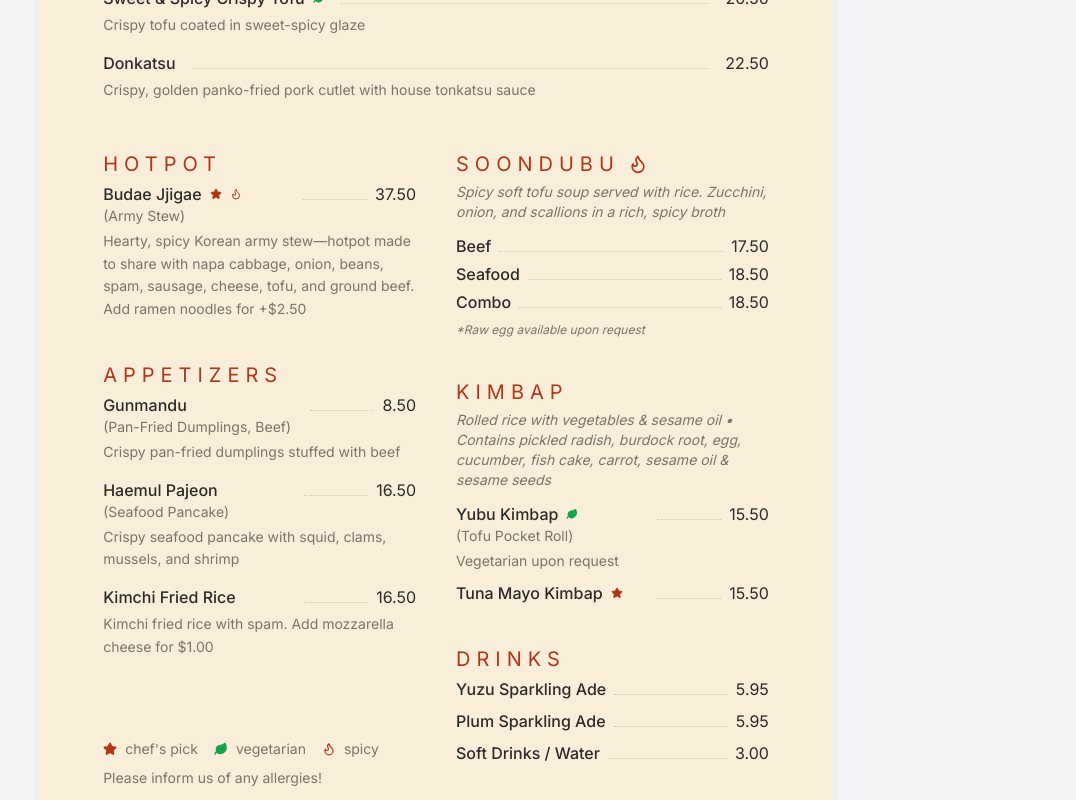
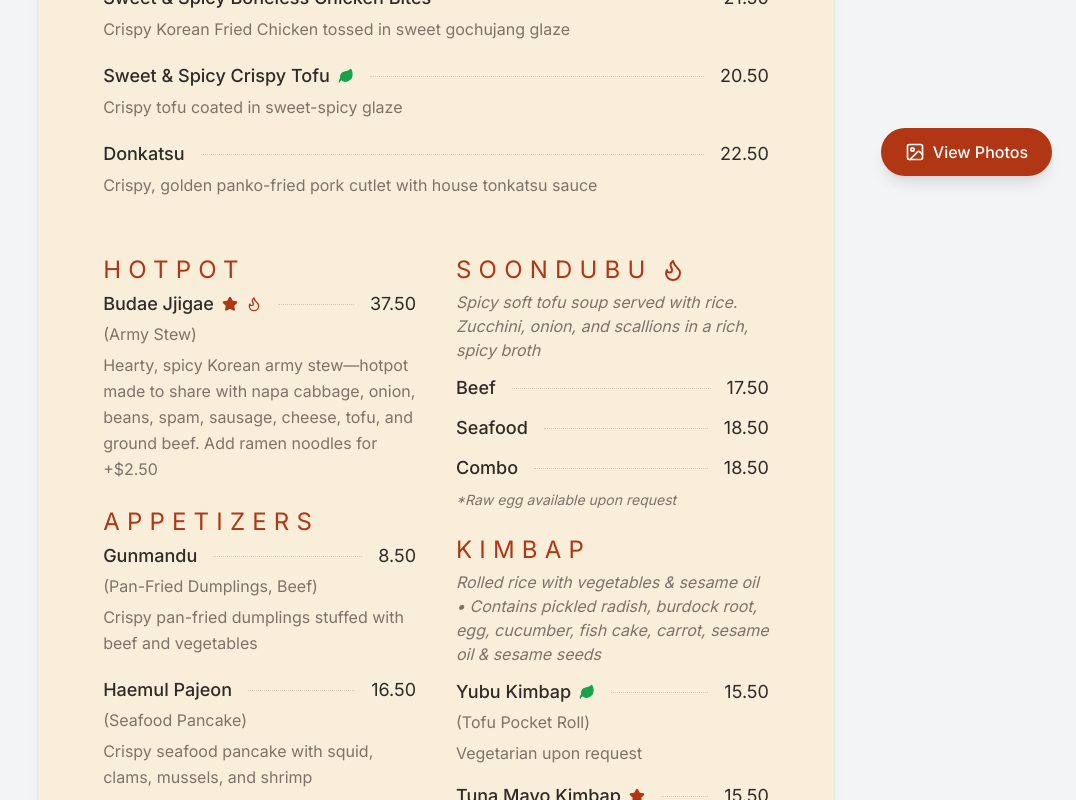
Before and after one commit to tnyprk/eat-olchi, a React (Vite) app: page /menu in a window 1280 px wide. Shown: the part 600-1400 px from the top of the page, without its empty margins (204-1280 px from the left). Built offline with nearby package versions, Linux system fonts and the light colour scheme.

Commit message:
rework menu and add pills

```diff
--- a/index.html
+++ b/index.html
@@ -13,7 +13,7 @@
   <link rel="preconnect" href="https://fonts.googleapis.com">
   <link rel="preconnect" href="https://fonts.gstatic.com" crossorigin>
   <link
-    href="https://fonts.googleapis.com/css2?family=Inter:wght@300;400;500;600;700&family=Playfair+Display:wght@400;500;600;700&display=swap"
+    href="https://fonts.googleapis.com/css2?family=Inter:wght@300;400;500;600;700&family=Playfair+Display:wght@400;500;600;700&family=Outfit:wght@300;400;500&display=swap"
     rel="stylesheet">
   <title>Olchi Korean Cuisine</title>
 </head>
--- a/src/data/menuData.js
+++ b/src/data/menuData.js
@@ -46,7 +46,7 @@ export const menuData = {
       name: "Gunmandu",
       subtitle: "Pan-Fried Dumplings, Beef",
       price: "8.50",
-      description: "Crispy pan-fried dumplings stuffed with beef"
+      description: "Crispy pan-fried dumplings stuffed with beef and vegetables"
     },
     {
       name: "Haemul Pajeon",
--- a/src/pages/Menu1.jsx
+++ b/src/pages/Menu1.jsx
@@ -1,13 +1,24 @@
+import { Link } from "react-router-dom";
 import { MenuFooter } from "../components/MenuFooter";
-import { Star, Leaf, Flame } from "lucide-react";
+import { Star, Leaf, Flame, Image } from "lucide-react";
 import { menuData } from "../data/menuData";
 
 export default function Menu1() {
   return (
-    <div className="min-h-screen bg-gray-100 md:py-12 font-body">
+    <div className="min-h-screen bg-gray-100 md:py-12 font-body relative">
+      {/* Floating Action Button for All Screens */}
+      <Link
+        to="/gallery"
+        className="fixed bottom-6 right-6 z-50 bg-olchi-red text-white px-6 py-3 rounded-full shadow-lg hover:bg-red-700 transition-colors flex items-center gap-2"
+        aria-label="View Food Photos"
+      >
+        <Image className="w-5 h-5" />
+        <span className="font-medium">View Photos</span>
+      </Link>
+
       <div className="w-full md:w-[210mm] min-h-screen md:min-h-[297mm] mx-auto bg-olchi-bg px-6 md:px-16 pt-6 md:pt-8 pb-10 md:pb-16 flex flex-col md:shadow-lg">
         {/* Minimal Header - Logo Centered */}
-        <div className="flex items-start justify-center mb-6 md:mb-2">
+        <div className="flex flex-col items-center justify-center mb-6 md:mb-2 gap-4">
           <img
             src="/olchi_cropped_0.jpg"
             alt="Olchi"
@@ -16,35 +27,35 @@ export default function Menu1() {
         </div>
 
         {/* Single Column - Meal Boxes */}
-        <section className="mb-8 md:mb-12">
-          <h2 className="text-olchi-red text-base md:text-xl tracking-[0.3em] mb-1">
+        <section className="mb-10 md:mb-14">
+          <h2 className="text-olchi-red text-lg md:text-2xl tracking-[0.3em] mb-1">
             MEAL BOXES
           </h2>
-          <p className="font-body text-olchi-muted text-sm md:text-base italic mb-5 md:mb-7 leading-relaxed">
+          <p className="font-body text-olchi-muted text-base md:text-lg italic mb-5 md:mb-7 leading-relaxed">
             {menuData.mealBoxesNote}
           </p>
-          <div className="space-y-3.5">
+          <div className="space-y-5">
             {menuData.mealBoxes.map((item, index) => (
               <div key={index}>
-                <div className="flex items-baseline justify-between">
+                <div className="flex items-center justify-between">
                   <div className="flex items-center gap-2">
-                    <h3 className="font-body text-olchi-text text-base font-medium">
+                    <h3 className="font-body text-olchi-text text-lg font-medium">
                       {item.name}
                     </h3>
                     {item.isRecommended && (
-                      <Star className="w-3 h-3 text-olchi-red fill-olchi-red" />
+                      <Star className="w-4 h-4 text-olchi-red fill-olchi-red" />
                     )}
                     {item.isVegetarian && (
-                      <Leaf className="w-3 h-3 text-green-600 fill-green-600" />
+                      <Leaf className="w-4 h-4 text-green-600 fill-green-600" />
                     )}
                     {item.isSpicy && (
-                      <Flame className="w-3 h-3 text-olchi-red" />
+                      <Flame className="w-4 h-4 text-olchi-red" />
                     )}
                   </div>
-                  <span className="flex-1 border-b border-dotted border-olchi-rule mx-4 mb-1" />
-                  <span className="font-body text-olchi-text text-base">{item.price}</span>
+                  <span className="flex-1 border-b border-dotted border-olchi-rule mx-4" />
+                  <span className="font-body text-olchi-text text-lg">{item.price}</span>
                 </div>
-                <p className="font-body text-olchi-muted text-sm mt-1 leading-relaxed">
+                <p className="font-body text-olchi-muted text-base mt-1 leading-relaxed">
                   {item.description}
                 </p>
               </div>
@@ -53,41 +64,47 @@ export default function Menu1() {
         </section>
 
         {/* Two Column Layout */}
-        <div className="grid grid-cols-1 md:grid-cols-2 gap-6 md:gap-10 flex-1">
+        <div className="flex flex-col md:grid md:grid-cols-2 gap-6 md:gap-10 flex-1">
           {/* Left Column */}
-          <div className="flex flex-col space-y-6 md:space-y-10">
+          <div className="contents md:flex md:flex-col md:space-y-6 md:space-y-10">
             {/* Specialty */}
-            <section>
-              <h2 className="text-olchi-red text-base md:text-xl tracking-[0.3em] mb-1">
+            <section className="order-1 md:order-none mb-6 md:mb-0">
+              <h2 className="text-olchi-red text-lg md:text-2xl tracking-[0.3em] mb-1">
                 HOTPOT
               </h2>
               <div>
-                <div className="flex items-baseline justify-between">
-                  <div className="flex-1">
+                <div className="flex flex-col">
+                  <div className="flex items-center justify-between">
                     <div className="flex items-center gap-2">
-                      <h3 className="font-body text-olchi-text text-base font-medium">
+                      <h3 className="font-body text-olchi-text text-lg font-medium">
                         {menuData.specialty.name}
                       </h3>
                       {menuData.specialty.isBest && (
-                        <Star className="w-3 h-3 text-olchi-red fill-olchi-red" />
+                        <Star className="w-4 h-4 text-olchi-red fill-olchi-red" />
                       )}
                       {menuData.specialty.isSpicy && (
-                        <Flame className="w-3 h-3 text-olchi-red" />
+                        <Flame className="w-4 h-4 text-olchi-red" />
                       )}
                     </div>
-                    {menuData.specialty.subtitle && (
-                      <p className="font-body text-olchi-muted text-sm">
+                    <span className="flex-1 border-b border-dotted border-olchi-rule mx-4" />
+                    <span className="font-body text-olchi-text text-lg">
+                      {menuData.specialty.price}
+                    </span>
+                  </div>
+                  {menuData.specialty.subtitle && (
+                    <div className="flex items-baseline justify-between mt-0.5">
+                      <p className="font-body text-olchi-muted text-base flex-1 whitespace-nowrap">
                         ({menuData.specialty.subtitle})
                       </p>
-                    )}
-                  </div>
-                  <span className="flex-shrink-0 border-b border-dotted border-olchi-rule w-16 mx-2 mb-1" />
-                  <span className="font-body text-olchi-text text-base">
-                    {menuData.specialty.price}
-                  </span>
+                      <span className="flex-1 mx-4" />
+                      <span className="font-body text-olchi-text text-lg flex-shrink-0 opacity-0">
+                        {menuData.specialty.price}
+                      </span>
+                    </div>
+                  )}
                 </div>
                 {menuData.specialty.description && (
-                  <p className="font-body text-olchi-muted text-sm mt-1 leading-relaxed">
+                  <p className="font-body text-olchi-muted text-base mt-1 leading-relaxed">
                     {menuData.specialty.description}
                   </p>
                 )}
@@ -95,36 +112,42 @@ export default function Menu1() {
             </section>
 
             {/* Appetizers */}
-            <section>
-              <h2 className="text-olchi-red text-base md:text-xl tracking-[0.3em] mb-1">
+            <section className="order-2 md:order-none mb-6 md:mb-0">
+              <h2 className="text-olchi-red text-lg md:text-2xl tracking-[0.3em] mb-1">
                 APPETIZERS
               </h2>
-              <div className="space-y-3.5">
+              <div className="space-y-5">
                 {menuData.appetizers.map((item, index) => (
                   <div key={index}>
-                    <div className="flex items-baseline justify-between">
-                      <div className="flex-1">
+                    <div className="flex flex-col">
+                      <div className="flex items-center justify-between">
                         <div className="flex items-center gap-2">
-                          <h3 className="font-body text-olchi-text text-base font-medium">
+                          <h3 className="font-body text-olchi-text text-lg font-medium">
                             {item.name}
                           </h3>
                           {item.isVegetarian && (
-                            <Leaf className="w-3 h-3 text-green-600 fill-green-600" />
+                            <Leaf className="w-4 h-4 text-green-600 fill-green-600" />
                           )}
                         </div>
-                        {item.subtitle && (
-                          <p className="font-body text-olchi-muted text-sm">
+                        <span className="flex-1 border-b border-dotted border-olchi-rule mx-4" />
+                        <span className="font-body text-olchi-text text-lg">
+                          {item.price}
+                        </span>
+                      </div>
+                      {item.subtitle && (
+                        <div className="flex items-baseline justify-between mt-0.5">
+                          <p className="font-body text-olchi-muted text-base flex-1 whitespace-nowrap">
                             ({item.subtitle})
                           </p>
-                        )}
-                      </div>
-                      <span className="flex-shrink-0 border-b border-dotted border-olchi-rule w-16 mx-2 mb-1" />
-                      <span className="font-body text-olchi-text text-base">
-                        {item.price}
-                      </span>
+                          <span className="flex-1 mx-4" />
+                          <span className="font-body text-olchi-text text-lg flex-shrink-0 opacity-0">
+                            {item.price}
+                          </span>
+                        </div>
+                      )}
                     </div>
                     {item.description && (
-                      <p className="font-body text-olchi-muted text-sm mt-1 leading-relaxed">
+                      <p className="font-body text-olchi-muted text-base mt-1 leading-relaxed">
                         {item.description}
                       </p>
                     )}
@@ -134,100 +157,106 @@ export default function Menu1() {
             </section>
 
             {/* Spacer to push legend to bottom */}
-            <div className="flex-1" />
+            <div className="hidden md:block flex-1" />
 
             {/* Legend and Allergy Warning */}
-            <div className="space-y-2">
+            <div className="space-y-2 order-6 md:order-none mb-6 md:mb-0">
               {/* Legend */}
-              <div className="flex items-center justify-start gap-4 font-body text-olchi-muted text-sm">
-                <div className="flex items-center gap-2">
-                  <Star className="w-3.5 h-3.5 text-olchi-red fill-olchi-red" />
+              <div className="flex items-center justify-start gap-3 font-body text-olchi-muted text-base">
+                <div className="flex items-center gap-1.5 whitespace-nowrap">
+                  <Star className="w-5 h-5 text-olchi-red fill-olchi-red" />
                   <span>chef's pick</span>
                 </div>
-                <div className="flex items-center gap-2">
-                  <Leaf className="w-3.5 h-3.5 text-green-600 fill-green-600" />
+                <div className="flex items-center gap-1.5 whitespace-nowrap">
+                  <Leaf className="w-5 h-5 text-green-600 fill-green-600" />
                   <span>vegetarian</span>
                 </div>
-                <div className="flex items-center gap-2">
-                  <Flame className="w-3.5 h-3.5 text-olchi-red" />
+                <div className="flex items-center gap-1.5 whitespace-nowrap">
+                  <Flame className="w-5 h-5 text-olchi-red" />
                   <span>spicy</span>
                 </div>
               </div>
 
               {/* Allergy Warning */}
-              <p className="font-body text-olchi-muted text-sm leading-relaxed">
+              <p className="font-body text-olchi-muted text-base leading-relaxed">
                 Please inform us of any allergies!
               </p>
             </div>
           </div>
 
           {/* Right Column */}
-          <div className="space-y-6 md:space-y-10">
+          <div className="contents md:flex md:flex-col md:space-y-6 md:space-y-10">
             {/* Soondubu */}
-            <section>
+            <section className="order-3 md:order-none mb-6 md:mb-0">
               <div className="flex items-center gap-2 mb-1">
-                <h2 className="text-olchi-red text-base md:text-xl tracking-[0.3em]">
+                <h2 className="text-olchi-red text-lg md:text-2xl tracking-[0.3em]">
                   SOONDUBU
                 </h2>
-                <Flame className="w-4 h-4 md:w-5 md:h-5 text-olchi-red" />
+                <Flame className="w-5 h-5 md:w-6 md:h-6 text-olchi-red" />
               </div>
-              <p className="font-body text-olchi-muted text-xs md:text-sm italic mb-3 leading-relaxed">
+              <p className="font-body text-olchi-muted text-sm md:text-base italic mb-3 leading-relaxed">
                 {menuData.soondubu.description}
               </p>
-              <div className="space-y-1">
+              <div className="space-y-3">
                 {menuData.soondubu.items.map((item, index) => (
                   <div
                     key={index}
-                    className="flex items-baseline justify-between text-base"
+                    className="flex items-center justify-between text-base"
                   >
-                    <h3 className="font-body text-olchi-text text-base font-medium">{item.name}</h3>
-                    <span className="flex-1 border-b border-dotted border-olchi-rule mx-2 mb-1" />
-                    <span className="font-body text-olchi-text">{item.price}</span>
+                    <h3 className="font-body text-olchi-text text-lg font-medium">{item.name}</h3>
+                    <span className="flex-1 border-b border-dotted border-olchi-rule mx-4" />
+                    <span className="font-body text-olchi-text text-lg">{item.price}</span>
                   </div>
                 ))}
               </div>
-              <p className="font-body text-olchi-muted text-xs italic mt-2">
+              <p className="font-body text-olchi-muted text-sm italic mt-2">
                 {menuData.soondubu.note}
               </p>
             </section>
 
             {/* Kimbap */}
-            <section>
-              <h2 className="text-olchi-red text-base md:text-xl tracking-[0.3em] mb-1">
+            <section className="order-4 md:order-none mb-6 md:mb-0">
+              <h2 className="text-olchi-red text-lg md:text-2xl tracking-[0.3em] mb-1">
                 KIMBAP
               </h2>
-              <p className="font-body text-olchi-muted text-xs md:text-sm italic mb-3 leading-relaxed">
+              <p className="font-body text-olchi-muted text-sm md:text-base italic mb-3 leading-relaxed">
                 {menuData.kimbapNote}
               </p>
-              <div className="space-y-2">
+              <div className="space-y-4">
                 {menuData.kimbap.map((item, index) => (
                   <div key={index}>
-                    <div className="flex items-baseline justify-between">
-                      <div className="flex-1">
-                        <div className="flex items-center gap-2">
-                          <h3 className="font-body text-olchi-text text-base font-medium">
+                    <div className="flex flex-col">
+                      <div className="flex items-center justify-between">
+                        <div className="flex items-center gap-2 flex-shrink-0">
+                          <h3 className="font-body text-olchi-text text-lg font-medium whitespace-nowrap">
                             {item.name}
                           </h3>
                           {item.isRecommended && (
-                            <Star className="w-3 h-3 text-olchi-red fill-olchi-red" />
+                            <Star className="w-4 h-4 text-olchi-red fill-olchi-red flex-shrink-0" />
                           )}
                           {item.isVegetarian && (
-                            <Leaf className="w-3 h-3 text-green-600 fill-green-600" />
+                            <Leaf className="w-4 h-4 text-green-600 fill-green-600 flex-shrink-0" />
                           )}
                         </div>
-                        {item.subtitle && (
-                          <p className="font-body text-olchi-muted text-sm">
+                        <span className="flex-1 border-b border-dotted border-olchi-rule mx-4" />
+                        <span className="font-body text-olchi-text text-lg flex-shrink-0">
+                          {item.price}
+                        </span>
+                      </div>
+                      {item.subtitle && (
+                        <div className="flex items-baseline justify-between mt-0.5">
+                          <p className="font-body text-olchi-muted text-base flex-1 whitespace-nowrap">
                             ({item.subtitle})
                           </p>
-                        )}
-                      </div>
-                      <span className="flex-shrink-0 border-b border-dotted border-olchi-rule w-16 mx-2 mb-1" />
-                      <span className="font-body text-olchi-text text-base">
-                        {item.price}
-                      </span>
+                          <span className="flex-1 mx-4" />
+                          <span className="font-body text-olchi-text text-lg flex-shrink-0 opacity-0">
+                            {item.price}
+                          </span>
+                        </div>
+                      )}
                     </div>
                     {item.description && (
-                      <p className="font-body text-olchi-muted text-sm mt-1 leading-relaxed">
+                      <p className="font-body text-olchi-muted text-base mt-1 leading-relaxed">
                         {item.description}
                       </p>
                     )}
@@ -237,21 +266,21 @@ export default function Menu1() {
             </section>
 
             {/* Drinks */}
-            <section>
-              <h2 className="text-olchi-red text-base md:text-xl tracking-[0.3em] mb-1">
+            <section className="order-5 md:order-none mb-6 md:mb-0">
+              <h2 className="text-olchi-red text-lg md:text-2xl tracking-[0.3em] mb-1">
                 DRINKS
               </h2>
-              <div className="space-y-2">
+              <div className="space-y-4">
                 {menuData.drinks.map((item, index) => (
                   <div
                     key={index}
-                    className="flex items-baseline justify-between"
+                    className="flex items-center justify-between"
                   >
-                    <h3 className="font-body text-olchi-text text-base font-medium">
+                    <h3 className="font-body text-olchi-text text-lg font-medium">
                       {item.name}
                     </h3>
-                    <span className="flex-1 border-b border-dotted border-olchi-rule mx-2 mb-1" />
-                    <span className="font-body text-olchi-text text-base">
+                    <span className="flex-1 border-b border-dotted border-olchi-rule mx-4" />
+                    <span className="font-body text-olchi-text text-lg">
                       {item.price}
                     </span>
                   </div>
--- a/tailwind.config.js
+++ b/tailwind.config.js
@@ -9,6 +9,7 @@ export default {
       fontFamily: {
         header: ['"Playfair Display"', 'serif'],
         body: ['Inter', 'system-ui', 'sans-serif'],
+        minimal: ['Outfit', 'sans-serif'],
       },
       colors: {
         olchi: {
```
Also changed, not shown: package.json (+14 -1 lines), src/components/AnnouncementBanner.jsx (+5 -12 lines), src/pages/Gallery.jsx (+66 -124 lines), 1 other file (tests, documents, lock files or other folders).
